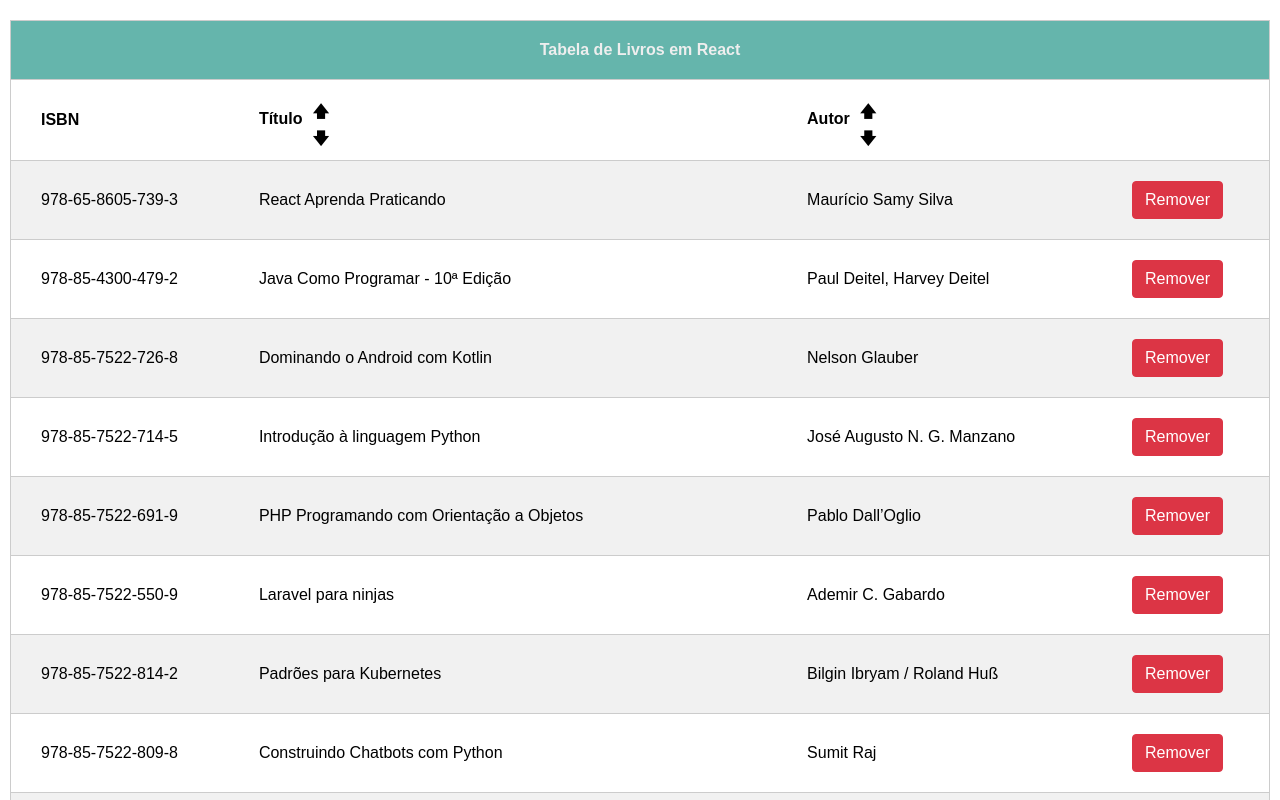
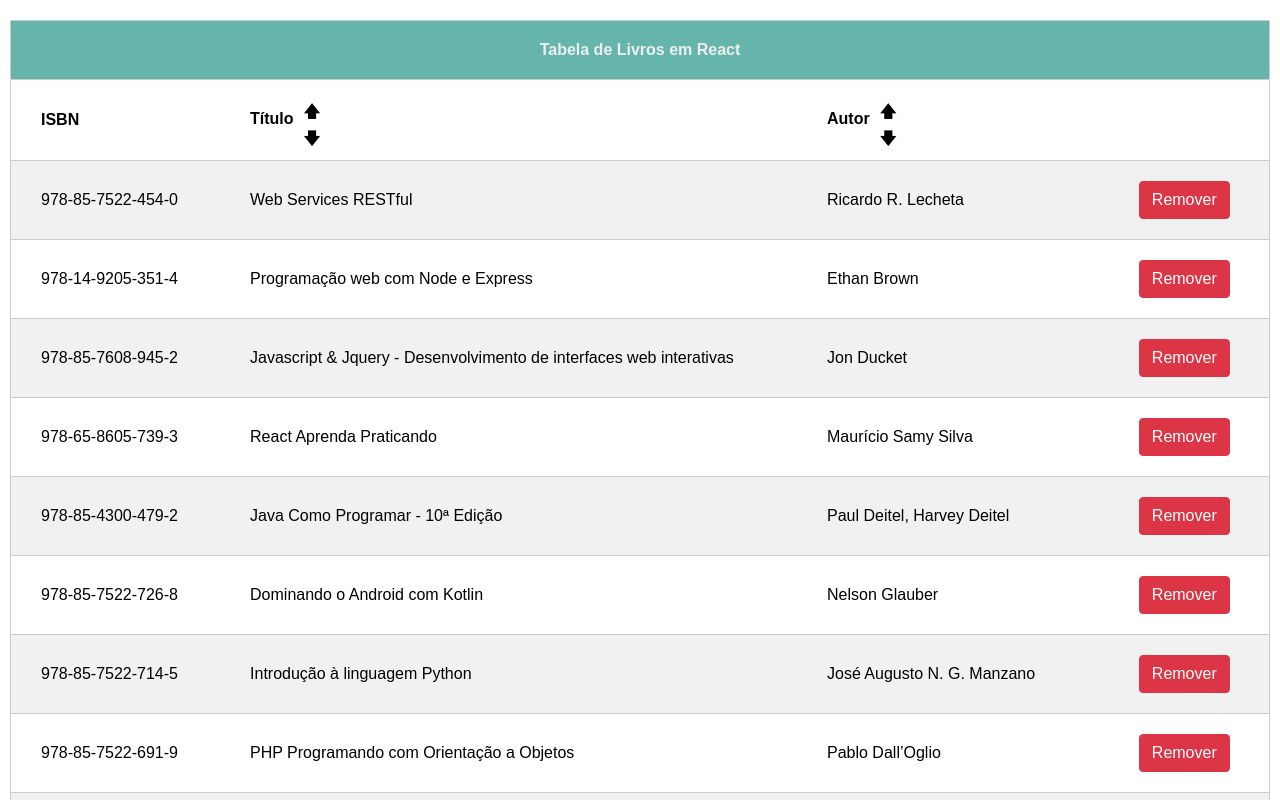
Before and after one commit to eguilhermeleite/react-estudos, a React (Create React App) app in the folder livro-react-maujor/tabela-livros/: page / in a window 1280 px wide. Shown: the top 800 px of the page. Built offline with nearby package versions, Linux system fonts and the light colour scheme.

Commit message:
Alteracoes para entendimento

```diff
--- a/livro-react-maujor/tabela-livros/public/api/livros.json
+++ b/livro-react-maujor/tabela-livros/public/api/listBooks.json
@@ -1,4 +1,19 @@
 [
+  {
+    "id": "978-85-7522-454-0",
+    "titulo": "Web Services RESTful",
+    "autor": "Ricardo R. Lecheta"
+  },
+  {
+    "id": "978-14-9205-351-4",
+    "titulo": "Programação web com Node e Express",
+    "autor": "Ethan Brown"
+  },
+  {
+    "id": "978-85-7608-945-2",
+    "titulo": "Javascript & Jquery - Desenvolvimento de interfaces web interativas",
+    "autor": "Jon Ducket"
+  },
   {
     "id": "978-65-8605-739-3",
     "titulo": "React Aprenda Praticando",
--- a/livro-react-maujor/tabela-livros/src/App.js
+++ b/livro-react-maujor/tabela-livros/src/App.js
@@ -11,14 +11,19 @@ class App extends Component {
     livros: []
   };
 
-  //acessa a pasta api em public e carrega o json para o state livros
+
   componentDidMount() {
-    fetch("/api/livros.json")
+    //acessa a pasta /public/api e carrega o json para o state livros
+    fetch("/api/listBooks.json")
+    //content negociation
       .then(response => response.json())
+      //setState de livros
       .then(livros => this.setState({ livros }))
+      //captura o erro e imprime no console
       .catch(function (error) {
         console.log("Erro na requisição");
       })
+      //captura o sucesso e imprime no console
       .finally(function () {
         console.log("Carregado JSON com sucesso");
       });
--- a/livro-react-maujor/tabela-livros/src/components/TabelaBody.js
+++ b/livro-react-maujor/tabela-livros/src/components/TabelaBody.js
@@ -3,13 +3,13 @@
 const TabelaBody = (props) => (
 
     <tbody>
-        {props.livros.map((livro, index) => (
-            <tr key={livro.id}>
-                <td >{livro.id}</td>
-                <td >{livro.titulo}</td>
-                <td >{livro.autor}</td>
+        {props.livros.map((nomeQualquer) => (
+            <tr key={nomeQualquer.id}>
+                <td >{nomeQualquer.id}</td>
+                <td >{nomeQualquer.titulo}</td>
+                <td >{nomeQualquer.autor}</td>
                 <td>
-                    <button id={livro.id} className="botao remover" onClick={()=> props.removerLinha(livro.id)}>Remover</button>
+                    <button id={nomeQualquer.id} className="botao remover" onClick={()=> props.removerLinha(nomeQualquer.id)}>Remover</button>
                 </td>
             </tr>
         ))}
```
